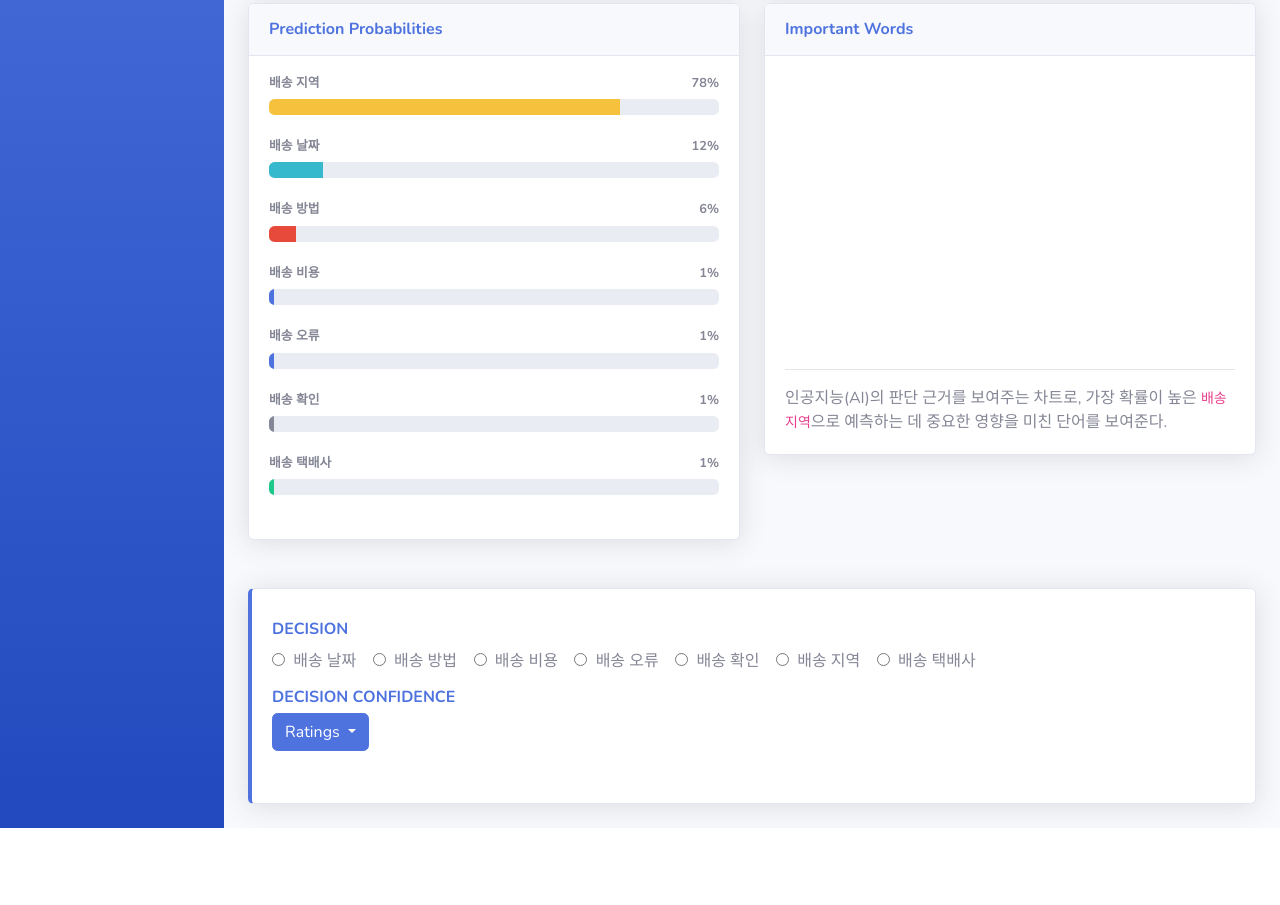
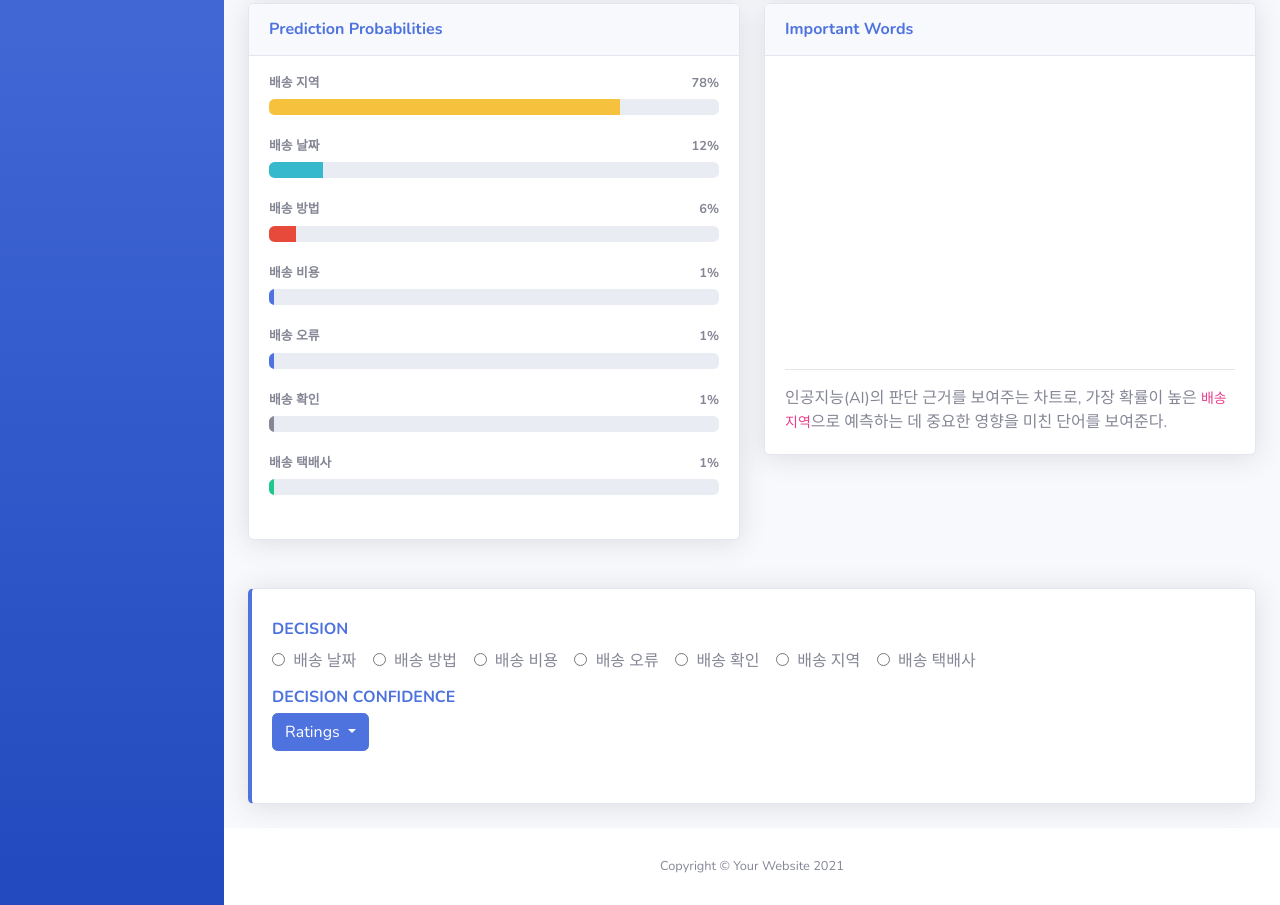
Before and after one commit to Sol-J/Sol-J.github.io, a website with bundled scripts: page index.html in a window 1280 px wide. Shown: the part 489-1394 px from the top of the page. Before the commit the page ends 1317 px from the top, so only its background shows below. Built offline with nearby package versions, Linux system fonts and the light colour scheme.

Commit message:
Update index.html

```diff
--- a/index.html
+++ b/index.html
@@ -430,6 +430,16 @@
             </div>
             <!-- End of Main Content -->
 
+            <!-- Footer -->
+            <footer class="sticky-footer bg-white">
+                <div class="container my-auto">
+                    <div class="copyright text-center my-auto">
+                        <span>Copyright &copy; Your Website 2021</span>
+                    </div>
+                </div>
+            </footer>
+            <!-- End of Footer -->
+
         </div>
         <!-- End of Content Wrapper -->
 
```
